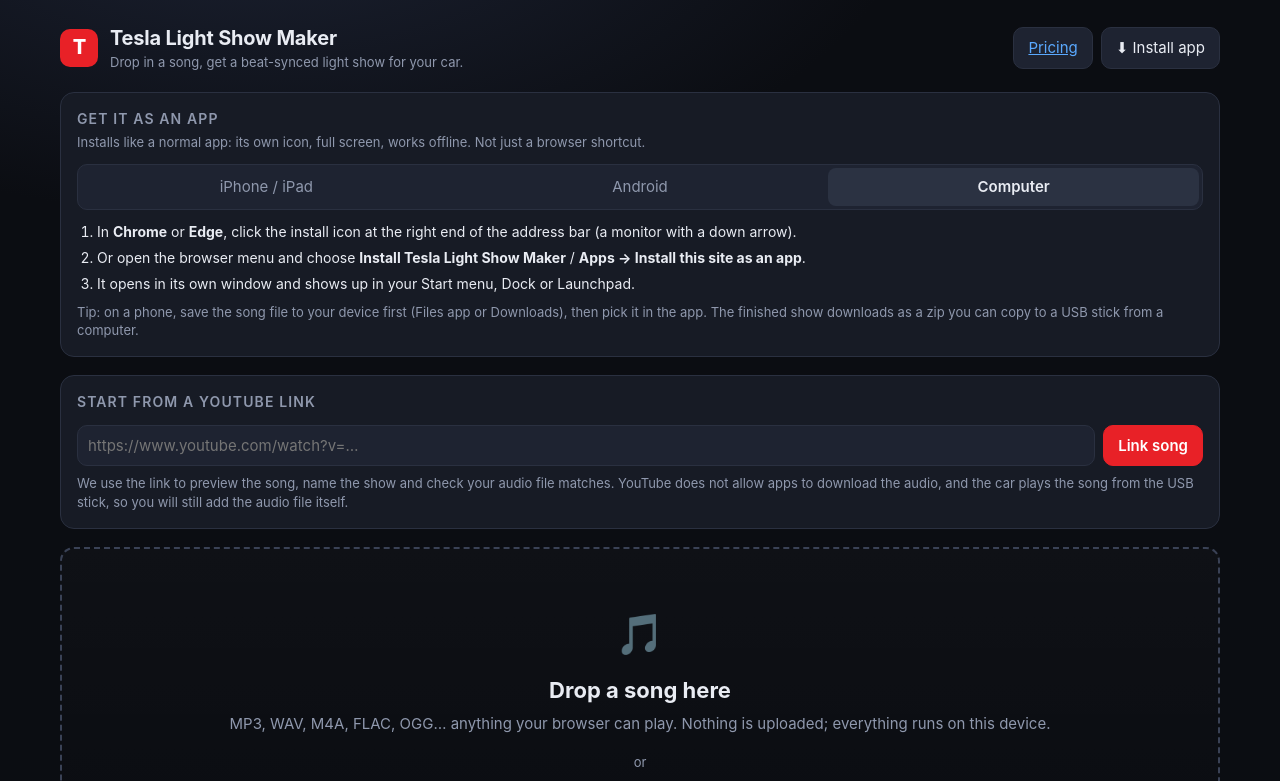
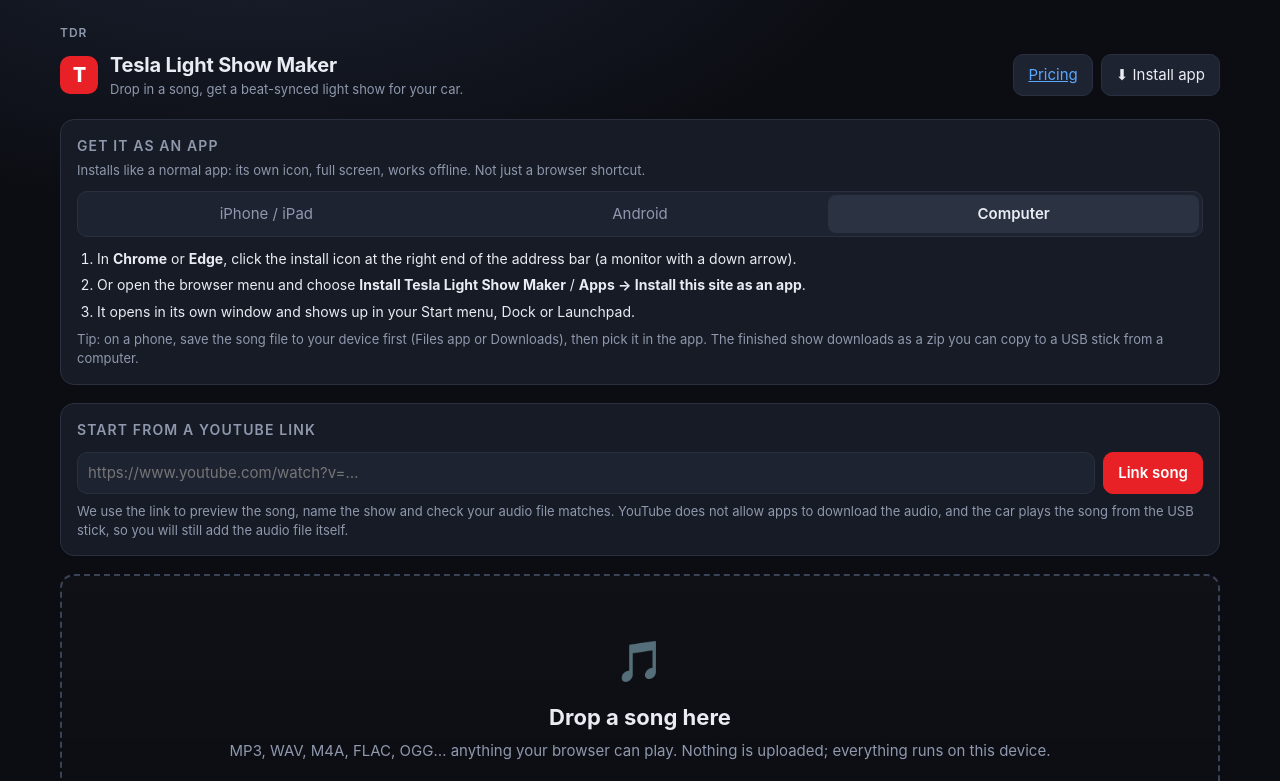
Before and after one commit to dolab080-star/TDR-App, a React (Vite) app: page / in a window 1280 px wide. Shown: the top 781 px of the page. Built offline with nearby package versions, Linux system fonts and the light colour scheme.

Commit message:
Add a TDR tag at the top of the app and pricing page
Co-Authored-By: Claude Sonnet 5 <noreply@anthropic.com>
Claude-Session: https://claude.ai/code/session_01DwjBq8f4iUqo7yMiLccmhw

```diff
--- a/pricing.html
+++ b/pricing.html
@@ -16,6 +16,7 @@
   </head>
   <body>
     <div class="app pricing-page">
+      <p class="eyebrow site-tag">TDR</p>
       <header class="header">
         <a class="brand" href="/" style="text-decoration: none; color: inherit">
           <div class="logo">T</div>
--- a/src/App.tsx
+++ b/src/App.tsx
@@ -249,6 +249,7 @@ export default function App() {
 
   return (
     <div className="app">
+      <p className="eyebrow site-tag">TDR</p>
       <header className="header">
         <div className="brand">
           <div className="logo">T</div>
--- a/src/styles.css
+++ b/src/styles.css
@@ -1006,3 +1006,7 @@ input[type='range'] {
     grid-template-columns: 1fr;
   }
 }
+
+.site-tag {
+  margin: 0 0 10px;
+}
```
